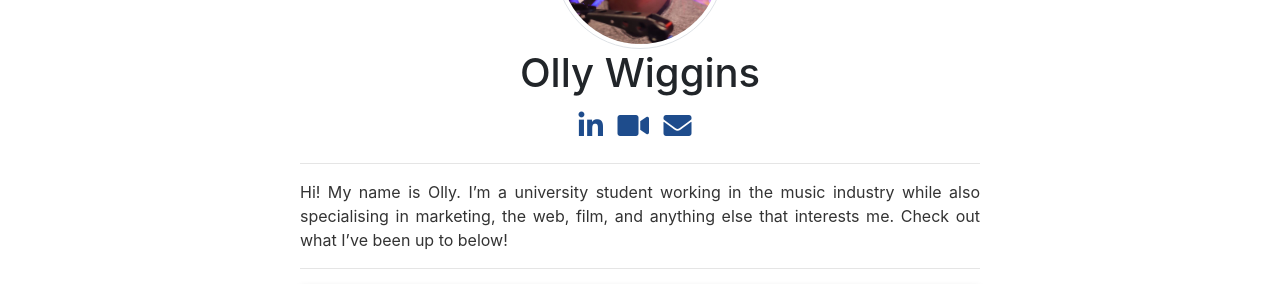
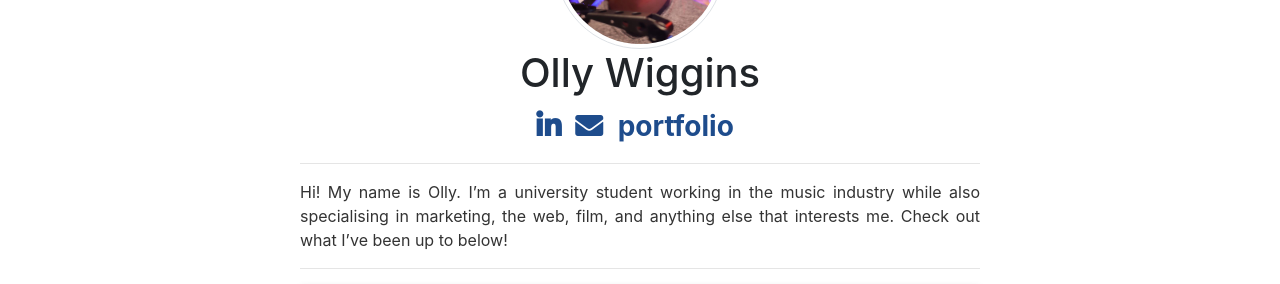
Before and after one commit to ollyy/ollyy.github.io, a Jekyll site: the page built from index.md, in a window 1280 px wide. Shown: the part 151-435 px from the top of the page. Built offline with Jekyll 4.4.1, drawn with Linux system fonts in a browser that asks for light colours.

Commit message:
Make it a portfolio instead

```diff
--- a/_layouts/default.html
+++ b/_layouts/default.html
@@ -11,8 +11,8 @@
         <h1 class="name">Olly Wiggins</h1>
         <div id="social-icons">
           <a class="button" href="{{ site.social.linkedin }}" target="_blank"><i class="fab fa-linkedin-in"></i></a>
-          <a class="button" href="/videorepo/"><i class="fas fa-video"></i></a>
           <a class="button" href="mailto:{{ site.email }}"><i class="fa fa-envelope"></i></a>
+          <a class="button" href="/portfolio">portfolio</a>
         </div>
         <hr>
         <p> {{ content }} </p>
--- a/_sass/minima/_layout.scss
+++ b/_sass/minima/_layout.scss
@@ -47,6 +47,8 @@
   .button {
     margin-right: 10px;
     font-size: 28px;
+    font-weight: bold;
+    vertical-align: middle;
     color: $brand-color !important;
 
     :hover {
```
Also changed, not shown: portfolio.md (added, +5 -0 lines), video-repo.md (deleted, +0 -5 lines), 2 other files.
